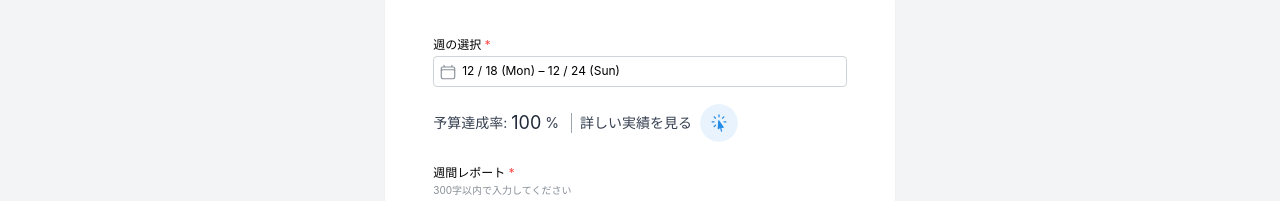
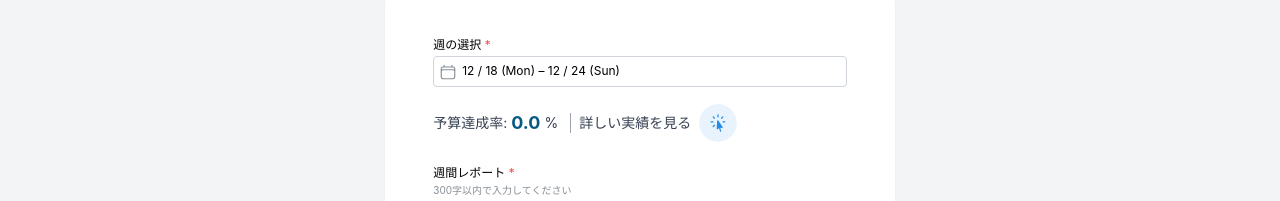
Before and after one commit to eriplume/sales_buddy, a Next.js app: page /weekly in a window 1280 px wide. Shown: the part 227-428 px from the top of the page. Built offline with nearby package versions, Linux system fonts and the light colour scheme; no server answers; sample sign-in values are in the browser's storage.

Commit message:
:zap: Update: step入力ページに予算達成率を反映 #32

```diff
--- /dev/null
+++ b/app/components/page/StepForm/Achievements.tsx
@@ -0,0 +1,39 @@
+'use client'
+import useDashboardStore from "@/store/dashboardStore";
+import WeekRecordHoverCard from '../WeeklyReport.tsx/WeekRecordHover';
+
+export default function Achievements() {
+
+  const { progress, progressPercent } = useDashboardStore((state) => state.getThisWeekProgress());
+
+  return (
+    <div className="flex space-y-3 w-full mx-auto">
+    <div className="flex w-full p-2 mx-auto justify-start md:justify-center">
+      <div className='flex flex-col md:flex-row w-60 md:w-full h-18 md:h-10 items-start md:items-center'>
+
+        <div className='flex flex-row items-center text-sm text-gray-700'>
+          <div className="mr-1">
+            予算達成率:
+          </div>
+          <div className="text-lg font-bold text-sky-800">
+            {progressPercent.toFixed(1)}
+          </div>
+          <div className="mr-3 ml-1">
+            %
+          </div>
+        </div>
+
+        <div className='flex flex-row items-center text-sm text-gray-700'>
+          <div className="md:pl-2 md:border-l border-gray-400">
+            詳しい実績を見る
+          </div>
+          <div className="ml-2">
+            <WeekRecordHoverCard />
+          </div>
+        </div>
+
+      </div>
+    </div>
+  </div>
+  )
+}
--- a/app/components/page/StepForm/Report.tsx
+++ b/app/components/page/StepForm/Report.tsx
@@ -2,6 +2,7 @@ import ReportRangeInput from '../WeeklyReport.tsx/RepotRangeInput';
 import ReportInputForm from '../WeeklyReport.tsx/ReportInput';
 import WeekRecordHoverCard from '../WeeklyReport.tsx/WeekRecordHover';
 import { PencilIcon } from '@heroicons/react/24/outline';
+import Achievements from './Achievements';
 
 export default function Report() {
   return (
@@ -16,34 +17,7 @@ export default function Report() {
         <ReportRangeInput />
       </div>
 
-      <div className="flex space-y-3 w-full mx-auto">
-        <div className="flex w-full p-2 mx-auto justify-start md:justify-center">
-          <div className='flex flex-col md:flex-row w-60 md:w-full h-18 md:h-10 items-start md:items-center'>
-
-            <div className='flex flex-row items-center text-sm text-gray-700'>
-              <div className="mr-1">
-                予算達成率:
-              </div>
-              <div className="text-lg text-gray-800">
-                100
-              </div>
-              <div className="mr-3 ml-1">
-                %
-              </div>
-            </div>
-
-            <div className='flex flex-row items-center text-sm text-gray-700'>
-              <div className="md:pl-2 md:border-l border-gray-400">
-                詳しい実績を見る
-              </div>
-              <div className="ml-2">
-                <WeekRecordHoverCard />
-              </div>
-            </div>
-
-          </div>
-        </div>
-      </div>
+      <Achievements/>
 
       <div className="flex flex-row justify-center items-center w-full">
         <div className="flex w-full p-2 mx-aut justify-center">
```
